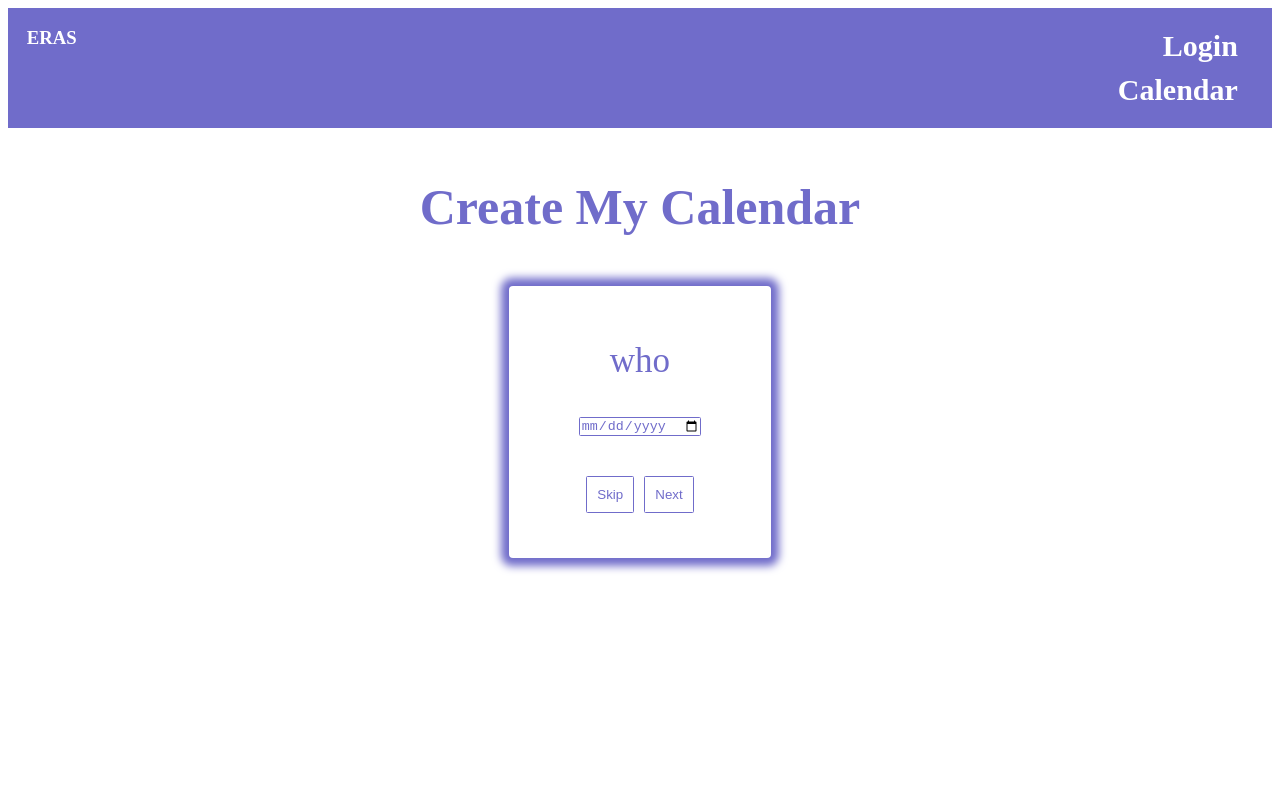
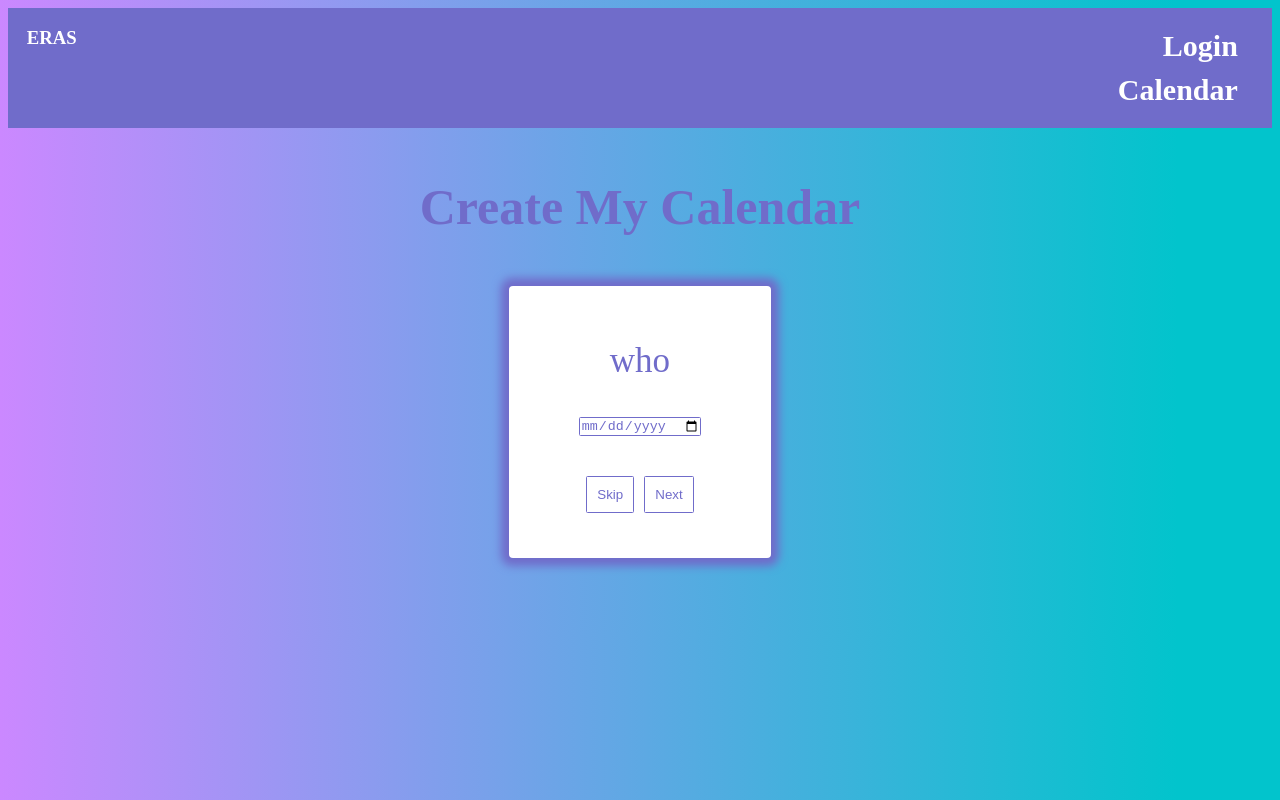
Before and after one commit to Turing-Eras/front_end, a React (Create React App) app: page / in a window 1280 px wide. Built offline with nearby package versions, Linux system fonts and the light colour scheme.

Commit message:
Add gradient background to app

```diff
--- a/src/Components/App/App.css
+++ b/src/Components/App/App.css
@@ -2,5 +2,7 @@
   background: url('https://images.unsplash.com/photo-1512341149218-ffaab6c79a02?ixlib=rb-1.2.1&ixid=eyJhcHBfaWQiOjEyMDd9&auto=format&fit=crop&w=800&q=80');
 } */
 
-.App {
-}
+body {
+  background: rgb(203,136,255);
+  background: linear-gradient(90deg, rgba(203,136,255,1) 0%, rgba(2,196,204,1) 92%);
+};
```
